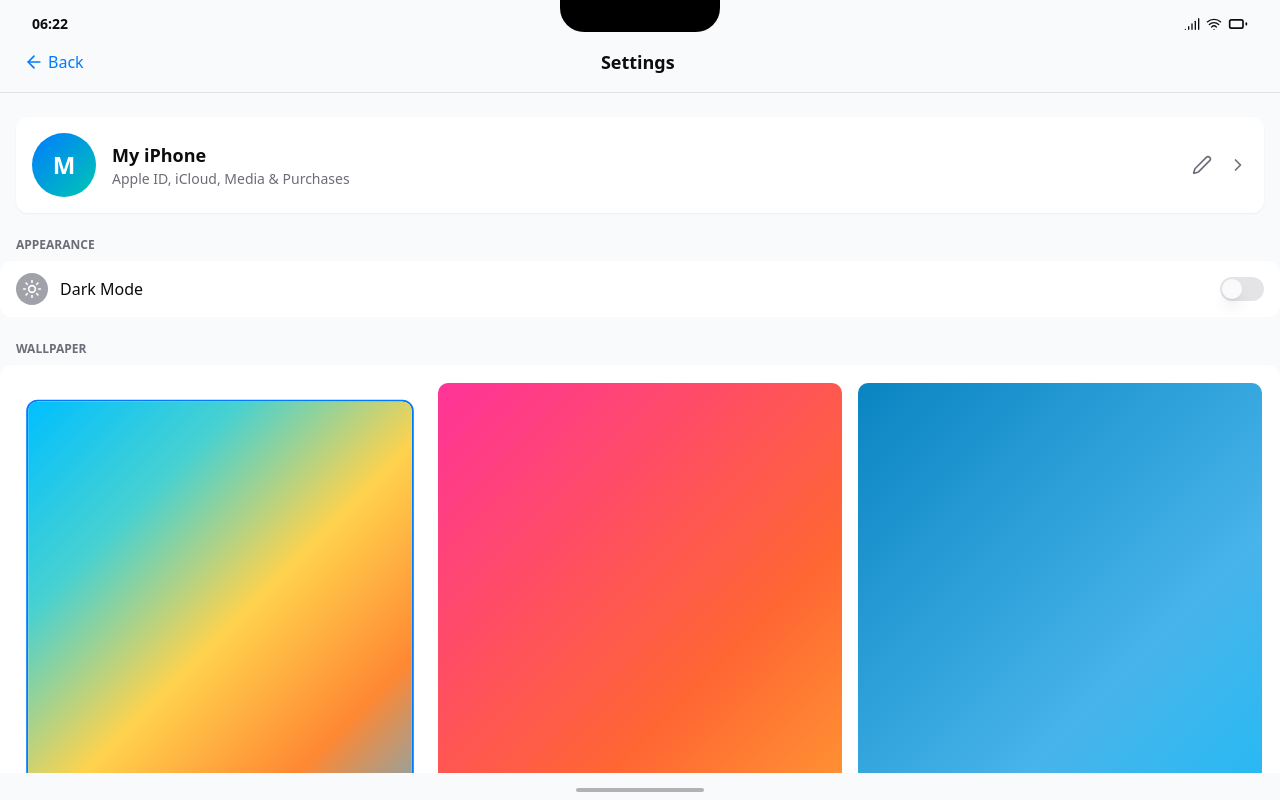
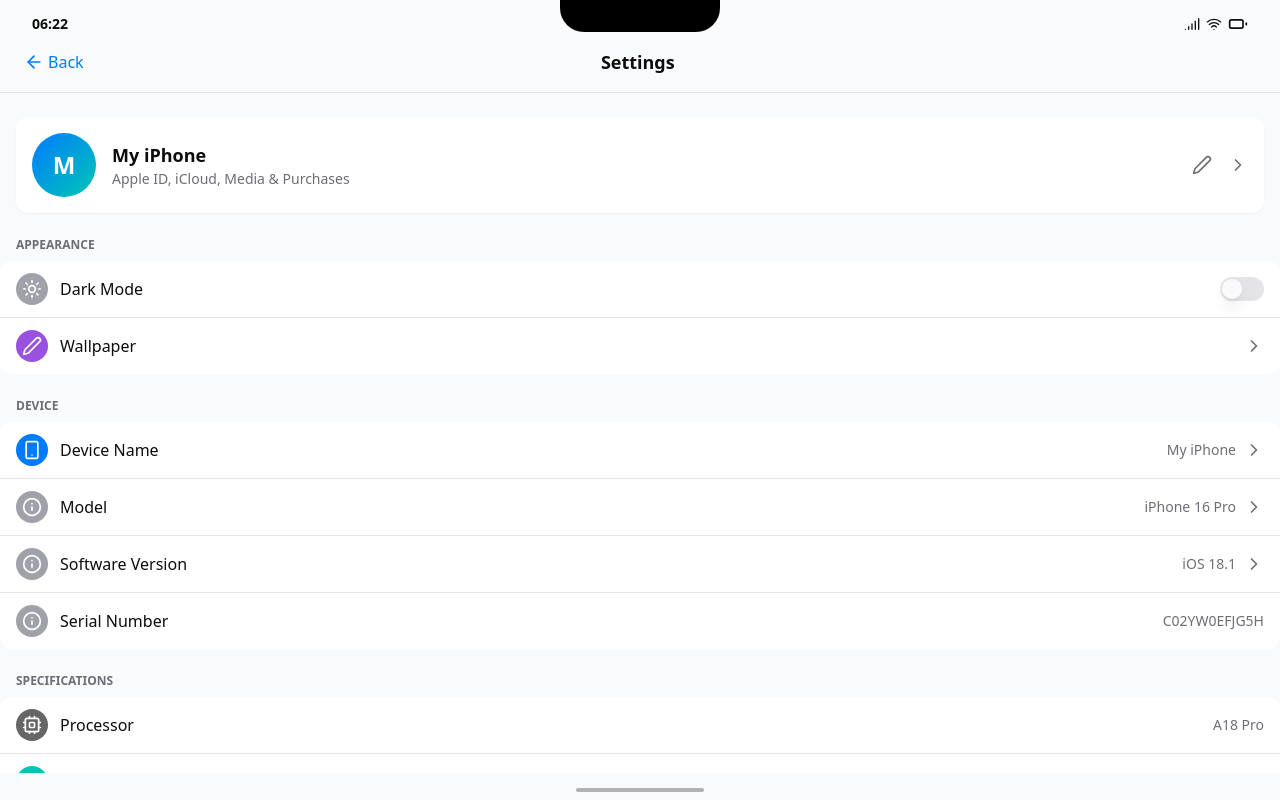
Before and after one commit to tvkvijaythecm/emobile-ios-frontend, a React (Vite) app: page /app/settings in a window 1280 px wide. Built offline with nearby package versions, Linux system fonts and the light colour scheme; the HTML template or start-up script is replaced by a standard one.

Commit message:
Remove wallpaper selection feature from SettingsApp
Removed wallpaper selection functionality and related state.

```diff
--- a/src/pages/SettingsApp.tsx
+++ b/src/pages/SettingsApp.tsx
@@ -1,5 +1,6 @@
+
 import { useNavigate } from "react-router-dom";
-import { ArrowLeft, ChevronRight, Moon, Sun, Smartphone, Info, HardDrive, Cpu, Battery, Wifi, Edit2, Image as ImageIcon } from "lucide-react";
+import { ArrowLeft, ChevronRight, Moon, Sun, Smartphone, Info, HardDrive, Cpu, Battery, Wifi, Edit2 } from "lucide-react";
 import { StatusBar } from "@/components/StatusBar";
 import { useTheme } from "next-themes";
 import { Switch } from "@/components/ui/switch";
@@ -11,58 +12,6 @@ const SettingsApp = () => {
   const { theme, setTheme } = useTheme();
   const [deviceName, setDeviceName] = useState("My iPhone");
   const [isEditingName, setIsEditingName] = useState(false);
-  const [selectedWallpaper, setSelectedWallpaper] = useState(0);
-
-  const wallpapers = [
-    {
-      id: 0,
-      name: "Default",
-      gradient: `linear-gradient(135deg,
-        hsl(195, 100%, 50%) 0%,
-        hsl(180, 60%, 55%) 20%,
-        hsl(45, 100%, 65%) 40%,
-        hsl(25, 100%, 60%) 60%,
-        hsl(200, 80%, 60%) 80%,
-        hsl(210, 90%, 40%) 100%)`
-    },
-    {
-      id: 1,
-      name: "Sunset",
-      gradient: `linear-gradient(135deg,
-        hsl(330, 100%, 60%) 0%,
-        hsl(15, 100%, 60%) 50%,
-        hsl(45, 100%, 60%) 100%)`
-    },
-    {
-      id: 2,
-      name: "Ocean",
-      gradient: `linear-gradient(135deg,
-        hsl(200, 90%, 40%) 0%,
-        hsl(200, 80%, 60%) 50%,
-        hsl(195, 100%, 50%) 100%)`
-    },
-    {
-      id: 3,
-      name: "Forest",
-      gradient: `linear-gradient(135deg,
-        hsl(140, 60%, 30%) 0%,
-        hsl(120, 50%, 50%) 50%,
-        hsl(90, 60%, 60%) 100%)`
-    },
-    {
-      id: 4,
-      name: "Purple Haze",
-      gradient: `linear-gradient(135deg,
-        hsl(270, 80%, 40%) 0%,
-        hsl(290, 70%, 50%) 50%,
-        hsl(310, 80%, 60%) 100%)`
-    }
-  ];
-
-  const handleWallpaperChange = (wallpaperId: number) => {
-    setSelectedWallpaper(wallpaperId);
-    localStorage.setItem('selectedWallpaper', wallpaperId.toString());
-  };
 
   const handleBack = () => {
     navigate("/home");
@@ -198,33 +147,12 @@ const SettingsApp = () => {
               onCheckedChange={(checked) => setTheme(checked ? "dark" : "light")}
             />
           </div>
-        </SettingSection>
-
-        {/* Wallpaper Section */}
-        <SettingSection title="Wallpaper">
-          <div className="p-4">
-            <div className="grid grid-cols-3 gap-3">
-              {wallpapers.map((wallpaper) => (
-                <div
-                  key={wallpaper.id}
-                  onClick={() => handleWallpaperChange(wallpaper.id)}
-                  className={`cursor-pointer rounded-xl overflow-hidden border-2 transition-all ${
-                    selectedWallpaper === wallpaper.id
-                      ? "border-primary scale-95"
-                      : "border-transparent"
-                  }`}
-                >
-                  <div
-                    className="aspect-[9/16] w-full"
-                    style={{ background: wallpaper.gradient }}
-                  />
-                  <div className="text-xs text-center py-1 bg-card">
-                    {wallpaper.name}
-                  </div>
-                </div>
-              ))}
-            </div>
-          </div>
+          <SettingRow
+            icon={Edit2}
+            label="Wallpaper"
+            iconColor="hsl(270, 70%, 60%)"
+            onClick={() => navigate("/settings/wallpaper")}
+          />
         </SettingSection>
 
         {/* Device Information */}
```
